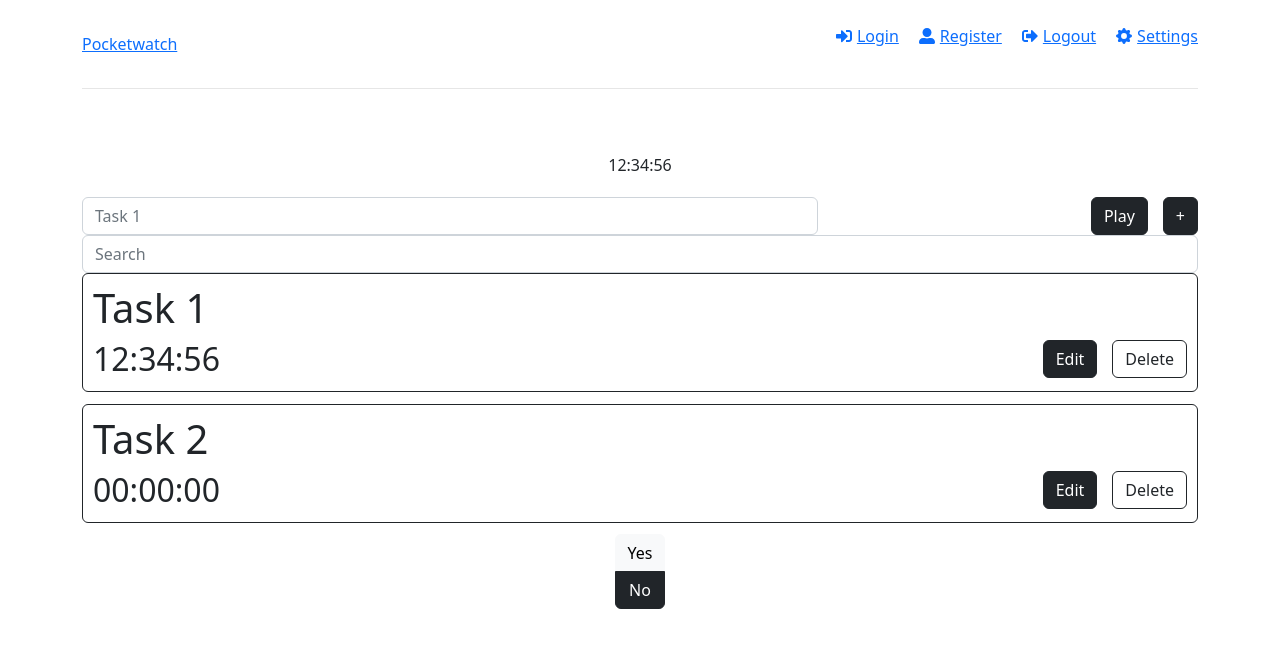
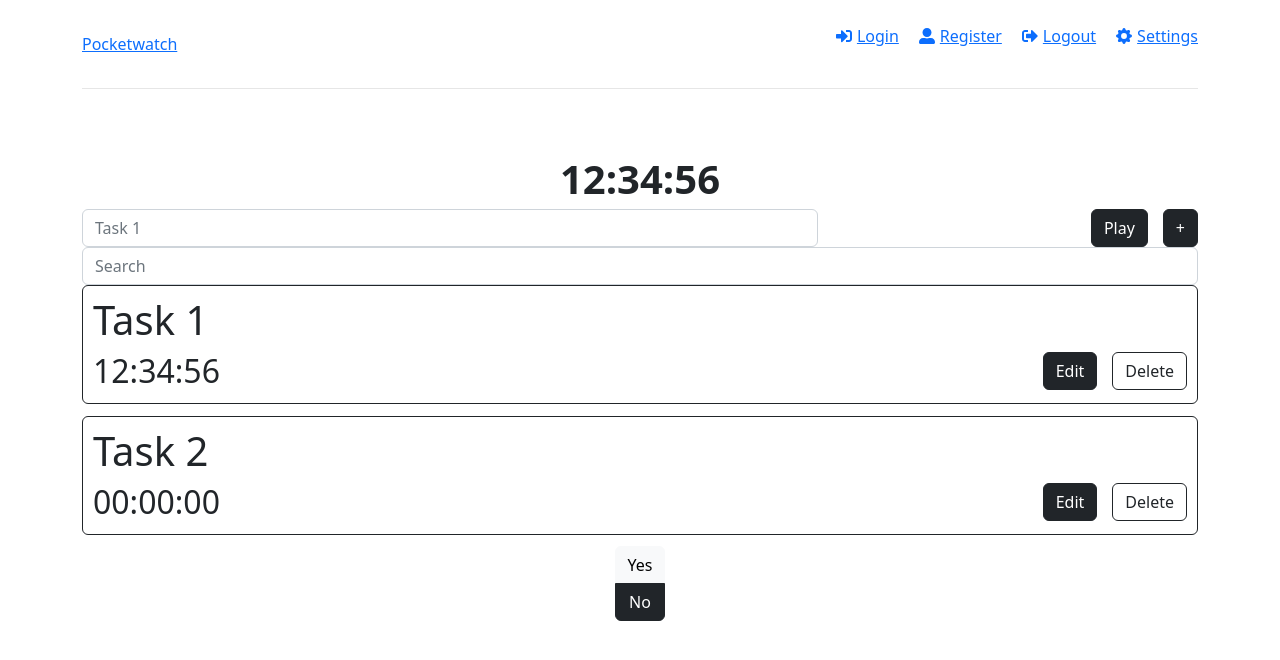
Before and after one commit to constellationz/pocketwatch, a React (Create React App) app in the folder frontend/: page / in a window 1280 px wide. Shown: the top 660 px of the page. Built offline with nearby package versions, Linux system fonts and the light colour scheme.

Commit message:
Stylize the current task's timer

```diff
--- a/frontend/src/components/Timer.js
+++ b/frontend/src/components/Timer.js
@@ -1,7 +1,7 @@
 const Timer = ({ time }) => {
   return (
     <div className="timer-container">
-      <p className="timer-elapsed-time">{time}</p>
+      <time className="timer-elapsed-time fs-1 fw-bold">{time}</time>
     </div>
   );
 };
```
